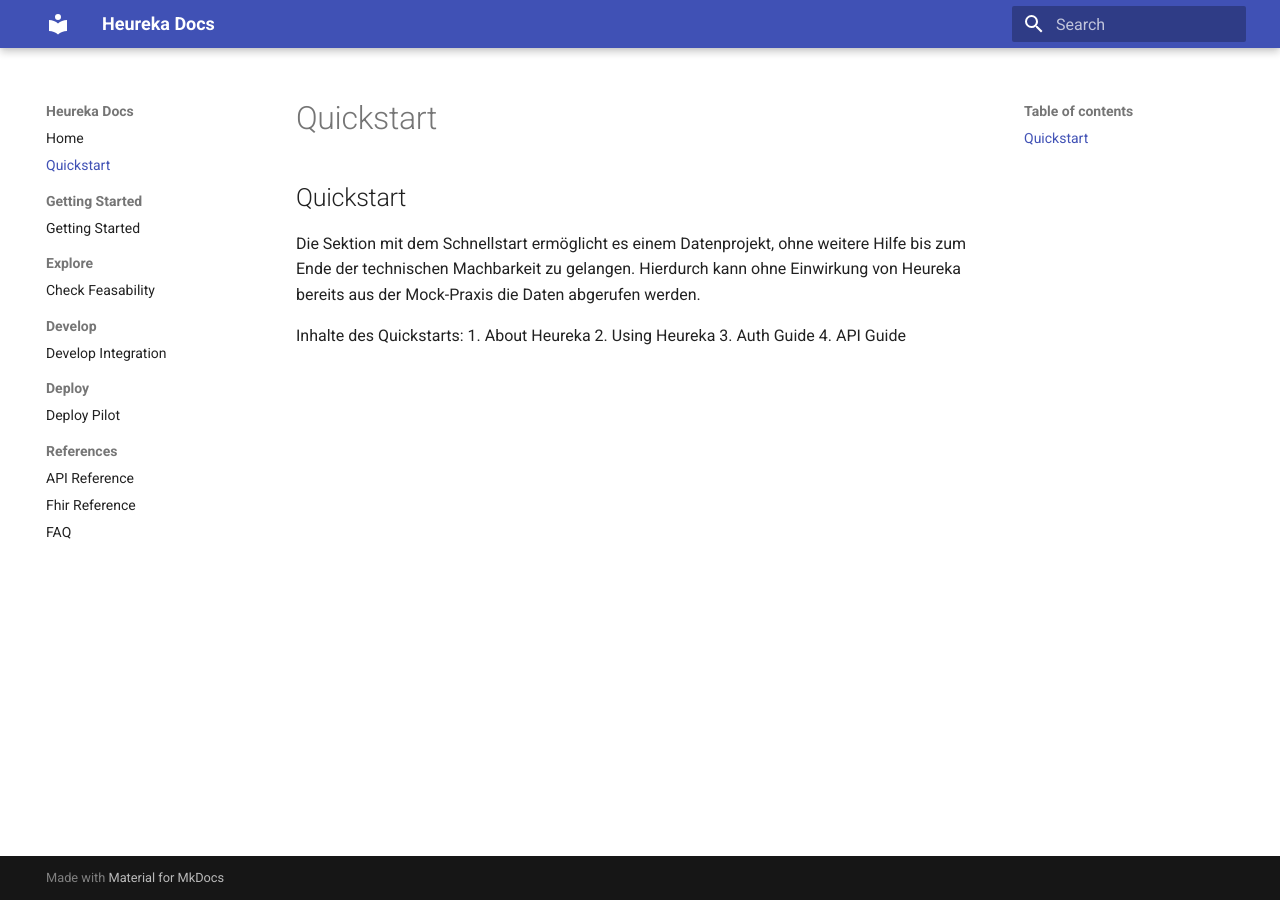
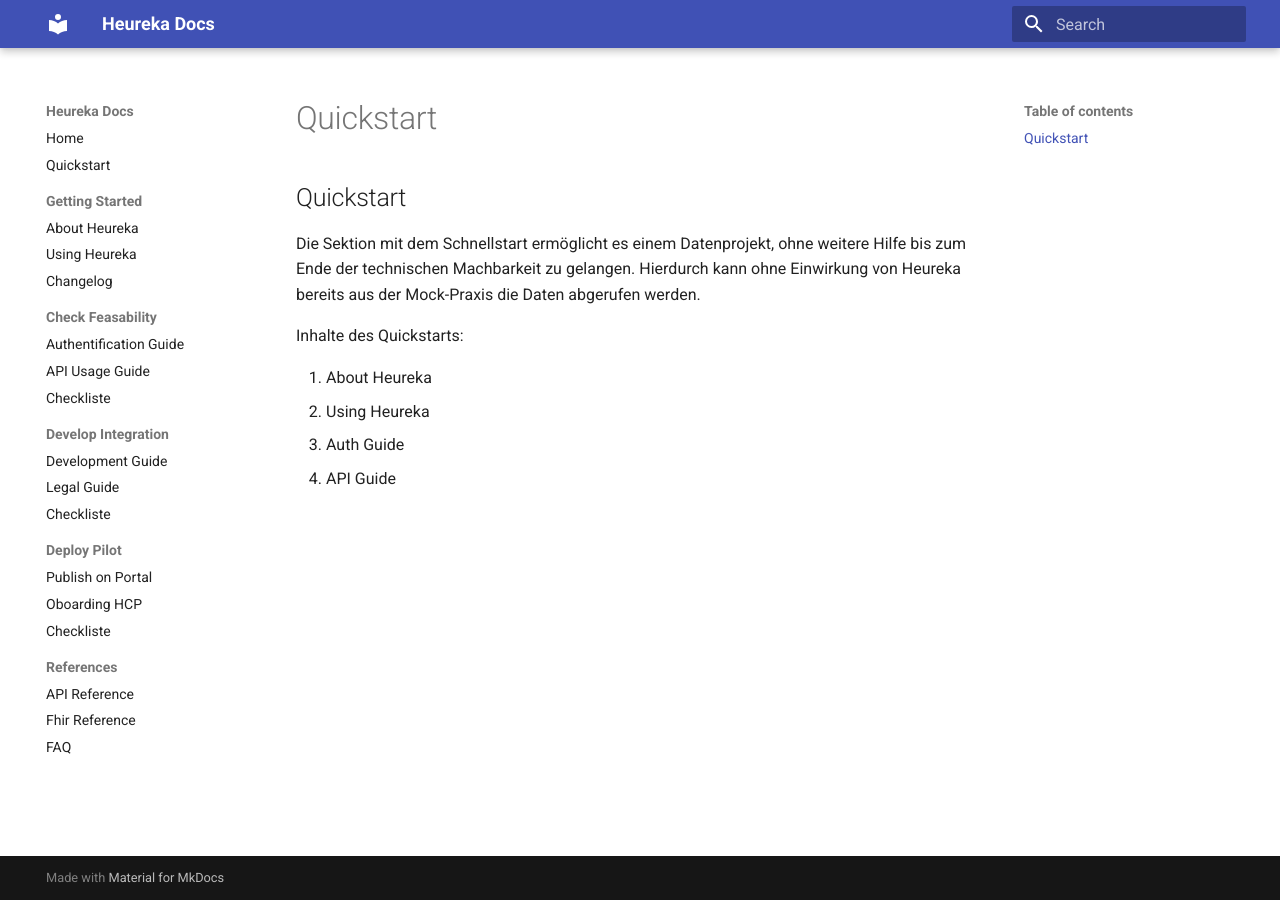
Before and after one commit to mmrqa/docs, an MkDocs documentation site: the page built from docs/quickstart.md, in a window 1280 px wide. Built offline with MkDocs 1.6.1 and Material for MkDocs 9.7.7, drawn with Linux system fonts in a browser that asks for light colours.

Commit message:
changed sections

```diff
--- a/docs/quickstart.md
+++ b/docs/quickstart.md
@@ -2,6 +2,7 @@
 Die Sektion mit dem Schnellstart ermöglicht es einem Datenprojekt, ohne weitere Hilfe bis zum Ende der technischen Machbarkeit zu gelangen. Hierdurch kann ohne Einwirkung von Heureka bereits aus der Mock-Praxis die Daten abgerufen werden.
 
 Inhalte des Quickstarts:
+
 1. About Heureka
 2. Using Heureka
 3. Auth Guide
--- a/mkdocs.yml
+++ b/mkdocs.yml
@@ -7,18 +7,30 @@
     - search.highlight
     - search.smart
     - navigation.sections
+    - navigation.indexes
+  palette:
+    primary: indigo
+    accent: blue
 nav:
   - Home: 'index.md'
-  - Quickstart: 'quickstart.md'
+  - Quickstart: 'quickstart'
   - Getting Started:
-    - Getting Started: 'getstarted.md'
-  - Explore:
-    - Check Feasability: 'checkfeasability.md'
-  - Develop:
-    - Develop Integration: 'developintegration.md'
-  - Deploy:
-    - Deploy Pilot: 'deploypilot.md'
+    - About Heureka: 'getstarted/#about-heureka'
+    - Using Heureka: 'getstarted/#using-heureka'
+    - Changelog: 'getstarted/#changelog'
+  - Check Feasability:
+    - Authentification Guide: 'checkfeasability/#authentification-guide'
+    - API Usage Guide: 'checkfeasability/#api-usage-guide'
+    - Checkliste: checkfeasability/#feasability-checklist'
+  - Develop Integration:
+    - Development Guide: 'developintegration/#development-guide'
+    - Legal Guide: 'developintegration/#legal-guide'
+    - Checkliste: 'developintegration/#integration-checklist'
+  - Deploy Pilot:
+    - Publish on Portal: 'deploypilot/#publish-to-portal'
+    - Oboarding HCP: 'deploypilot/#onboard-hcp'
+    - Checkliste: 'deploypilot/#pilot-checklist'
   - References:
-    - API Reference: 'apireference.md'
-    - Fhir Reference: 'fhirreference.md'
-    - FAQ: 'faq.md'
+    - API Reference: 'apireference'
+    - Fhir Reference: 'fhirreference'
+    - FAQ: 'faq'
```
